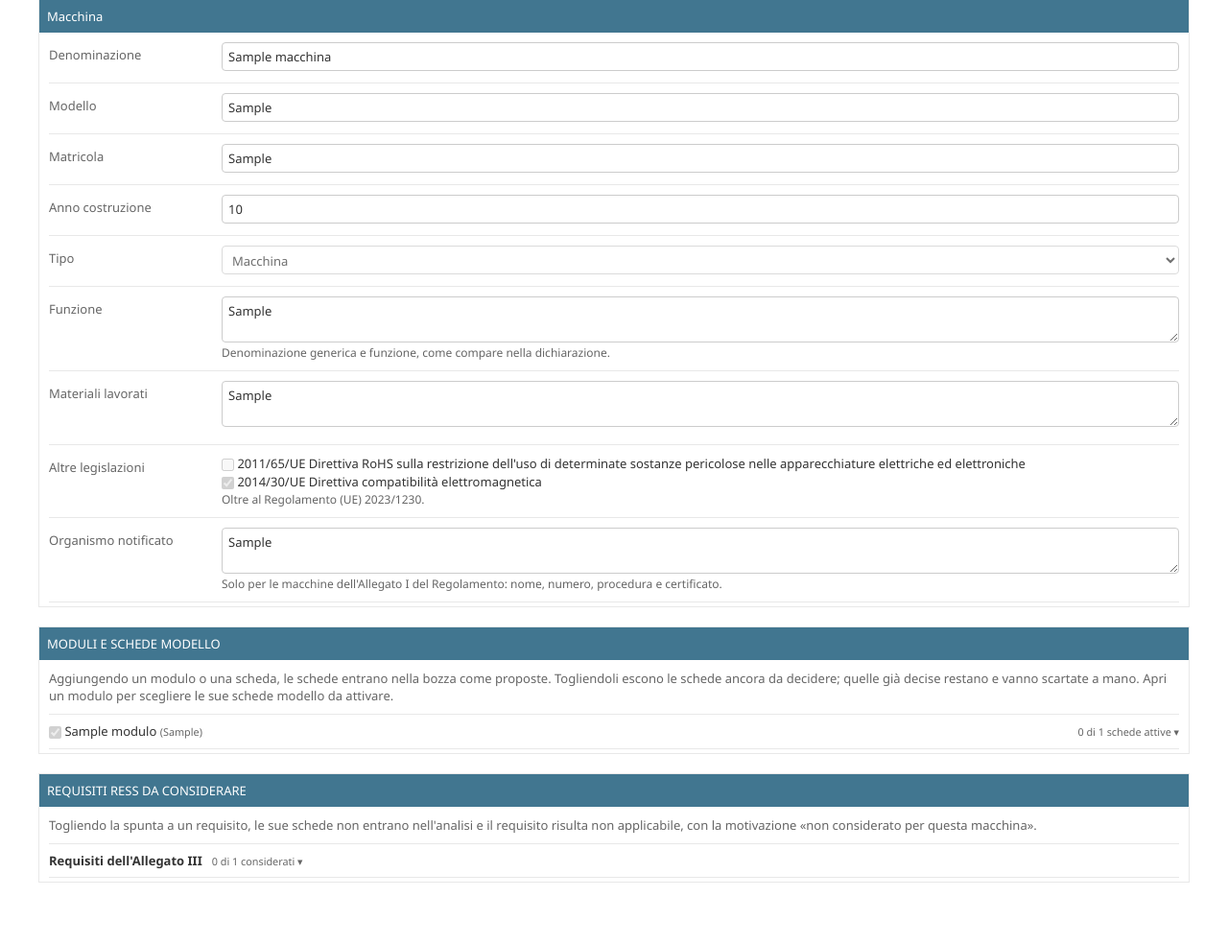
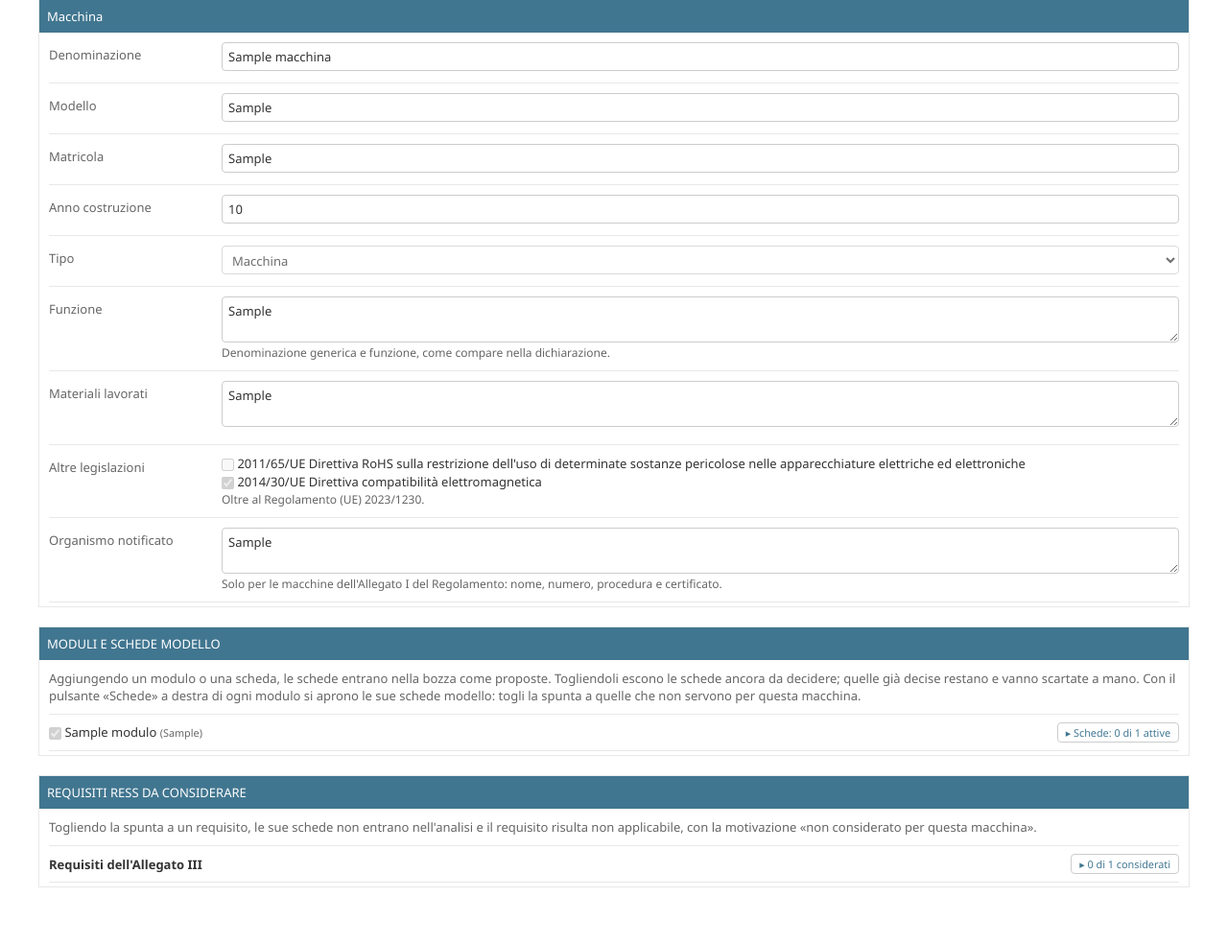
Before and after one commit to MrRight-1973/cosmap-analisi-rischi, a Django app: page /macchine/1/ in a window 1280 px wide. Shown: the part 233-1217 px from the top of the page at 96% size. Before the commit the page ends 1153 px from the top, so only its background shows below. Run offline with Django 5.2, Linux system fonts and the light colour scheme; a user stored in the database is signed in; data comes from the database, SQL or seed files in the repository; tables that the repository leaves empty hold one stand-in row (values such as "Sample post").

Commit message:
Dati della macchina: pulsante Schede per aprire le schede modello di ogni modulo
La spunta del modulo occupava tutta la riga, quindi cliccando si toglieva il modulo
invece di aprire l'elenco delle schede. Ora la spunta copre solo il nome e a destra
c'e' un pulsante Schede che apre e chiude l'elenco.

Co-Authored-By: Claude Opus 5.5 (1M context) <noreply@anthropic.com>
Claude-Session: https://claude.ai/code/session_01MvMS9hCRebf92ngdXubAAu

```diff
--- a/rischi/static/rischi/stile.css
+++ b/rischi/static/rischi/stile.css
@@ -146,8 +146,15 @@ small.errore { color: var(--error-fg); }
 /* Dati della macchina: moduli con le loro schede modello */
 .modulo-schede { border-bottom: 1px solid var(--hairline-color); font-size: 0.8125rem; }
 .modulo-schede summary { padding: 8px 0; cursor: pointer; display: flex; align-items: center; gap: 10px; }
-.modulo-schede summary label { flex: 1; }
-.modulo-schede .conteggio { color: var(--body-quiet-color); }
+.modulo-schede summary { list-style: none; }
+.modulo-schede summary::-webkit-details-marker { display: none; }
+/* La spunta occupa solo il nome del modulo: il resto della riga apre e chiude l'elenco delle schede. */
+.modulo-schede summary label { flex: none; }
+.modulo-schede .conteggio { margin-left: auto; padding: 2px 8px; border: 1px solid var(--border-color); border-radius: 4px;
+  color: var(--link-fg); background: var(--body-bg); white-space: nowrap; }
+.modulo-schede summary:hover .conteggio { border-color: var(--link-fg); }
+.modulo-schede .freccia { display: inline-block; transition: transform 0.15s; }
+.modulo-schede[open] .freccia { transform: rotate(90deg); }
 .modulo-schede ul { list-style: none; margin: 0 0 8px 28px; padding: 0; }
 .modulo-schede li { padding: 2px 0; }
 .modulo-schede summary:has(input[name=moduli]:not(:checked)) + ul { opacity: 0.55; }
--- a/rischi/templates/rischi/macchina.html
+++ b/rischi/templates/rischi/macchina.html
@@ -10,14 +10,14 @@
 {% for f in form %}{% include "rischi/_campo.html" %}{% endfor %}
 </fieldset>
 <fieldset><legend>MODULI E SCHEDE MODELLO</legend>
-<p class="sotto">{{ form_moduli.moduli.help_text }} Apri un modulo per scegliere le sue schede modello da attivare.</p>
+<p class="sotto">{{ form_moduli.moduli.help_text }} Con il pulsante «Schede» a destra di ogni modulo si aprono le sue schede modello: togli la spunta a quelle che non servono per questa macchina.</p>
 {{ form_moduli.con_schede }}
 {% for modulo, spuntato, schede in form_moduli.gruppi %}
 <details class="modulo-schede">
   <summary>
     <label><input type="checkbox" name="moduli" value="{{ modulo.pk }}"{% if spuntato %} checked{% endif %}{% if not modificabile %} disabled{% endif %}>
       {{ modulo.nome }}{% if modulo.condizione %} <small>({{ modulo.condizione }})</small>{% endif %}</label>
-    <small class="conteggio">{% with attive=schede|attive %}{{ attive }} di {{ schede|length }} schede attive{% endwith %} ▾</small>
+    <small class="conteggio" title="Mostra le schede modello del modulo"><span class="freccia">▸</span> Schede: {% with attive=schede|attive %}{{ attive }} di {{ schede|length }} attive{% endwith %}</small>
   </summary>
   {% if schede %}
   <ul>
@@ -36,7 +36,7 @@
 {{ form_moduli.con_requisiti }}
 {% with requisiti=form_moduli.elenco_requisiti %}
 <details class="modulo-schede">
-  <summary><b>Requisiti dell'Allegato III</b> <small class="conteggio">{{ requisiti|attive }} di {{ requisiti|length }} considerati ▾</small></summary>
+  <summary><b>Requisiti dell'Allegato III</b> <small class="conteggio"><span class="freccia">▸</span> {{ requisiti|attive }} di {{ requisiti|length }} considerati</small></summary>
   <ul>
     {% for requisito, spuntato in requisiti %}
     <li><label><input type="checkbox" name="requisiti" value="{{ requisito.pk }}"{% if spuntato %} checked{% endif %}{% if not modificabile %} disabled{% endif %}>
```
